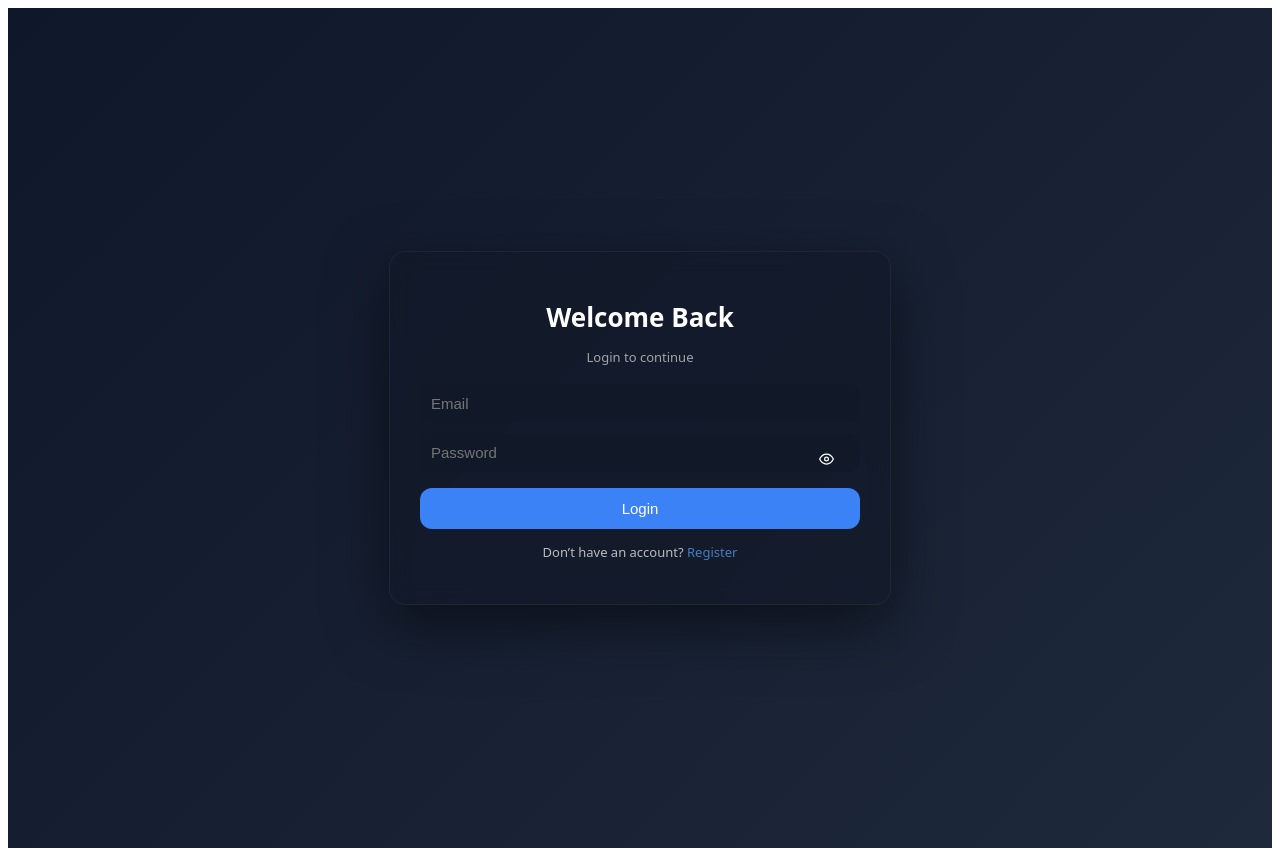
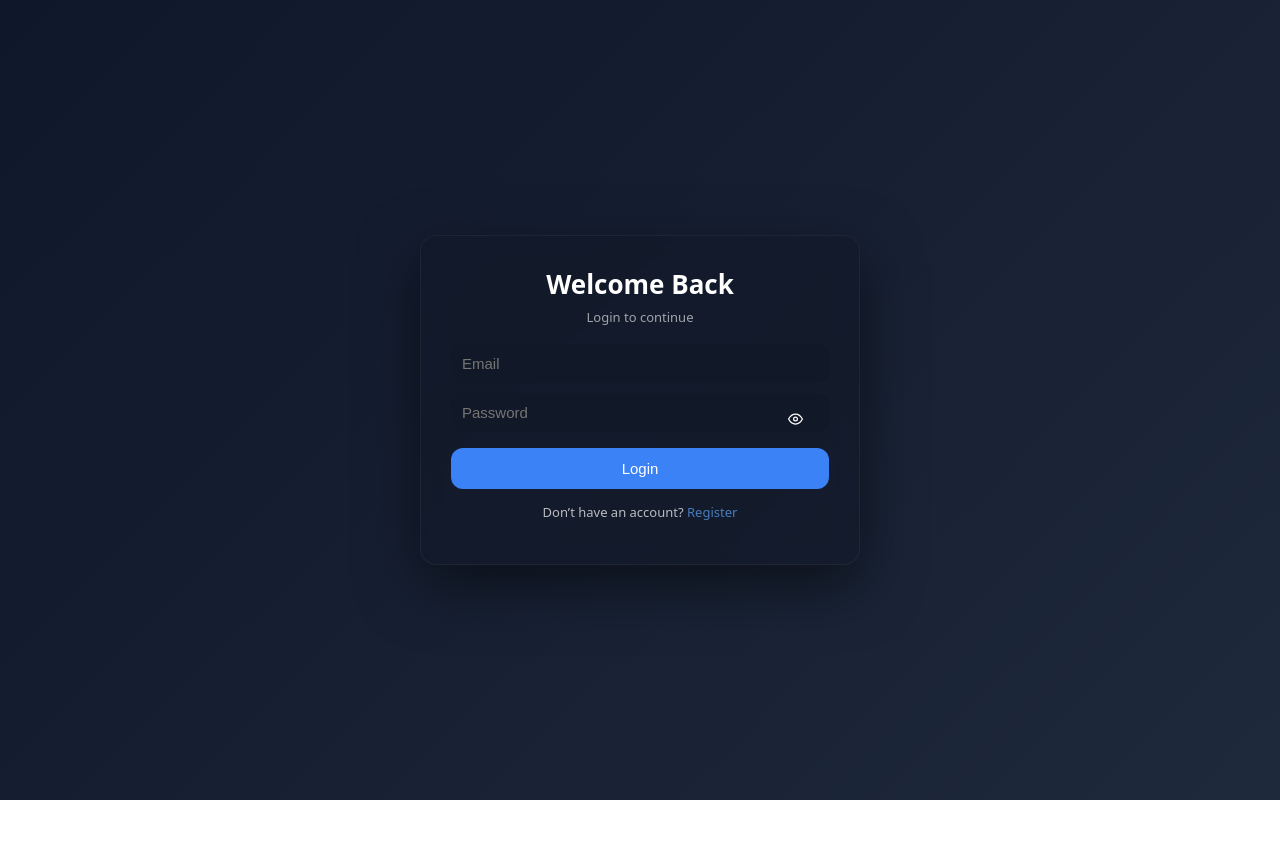
Before and after one commit to Brandonp584/To-Do-List, a React (Vite) app in the folder client/: page / in a window 1280 px wide. After the commit the page ends 800 px from the top, so only its background shows below. Built offline with nearby package versions, Linux system fonts and the light colour scheme.

Commit message:
Fixed pages so no scroll fit on the content

```diff
--- a/client/src/styles/auth.css
+++ b/client/src/styles/auth.css
@@ -1,21 +1,32 @@
 /* ========== Base (Mobile First) ========== */
 
+* {
+    box-sizing: border-box;
+}
+
+html,
+body {
+    margin: 0;
+    padding: 0;
+    overflow-x: hidden;
+}
+
 .authPage {
-    min-height: 100vh;
+    min-height: 100dvh;
     display: flex;
     justify-content: center;
     align-items: center;
-    padding: 20px;
+    padding: 16px;
     background: linear-gradient(135deg, #0f172a, #1e293b);
     font-family: system-ui, -apple-system, sans-serif;
 }
 
 .authCard {
     width: 100%;
-    min-width: 360px;
+    max-width: 360px;
     background: rgba(17, 24, 39, 0.6);
     backdrop-filter: blur(10px);
-    padding: 20px;
+    padding: 18px;
     border-radius: 16px;
     color: white;
     border: 1px solid rgba(255, 255, 255, 0.05);
@@ -27,13 +38,13 @@
 
 .authCard h1 {
     font-size: 20px;
-    margin-bottom: 6px;
+    margin: 0 0 6px;
 }
 
 .subText {
     font-size: 13px;
     opacity: 0.6;
-    margin-bottom: 18px;
+    margin: 0 0 18px;
 }
 
 /* ======== Inputs ======== */
@@ -47,15 +58,11 @@
     background: #111827;
     color: white;
     font-size: 14px;
-    box-sizing: border-box;
 }
 
-/* spacing only for normal inputs */
 .authCard > input {
     margin-bottom: 10px;
 }
-
-/* Focus State */
 
 .authCard input:focus {
     outline: 1px solid #3b82f6;
@@ -70,24 +77,18 @@
     margin-bottom: 10px;
 }
 
-/* ======== Show / Hide Icon ======== */
-
 .passwordToggle {
     position: absolute;
     top: 50%;
     right: 14px;
     transform: translateY(-50%);
-
     background: transparent !important;
     border: none !important;
-
     color: rgba(255, 255, 255, 0.7);
     cursor: pointer;
-
     display: flex;
     align-items: center;
     justify-content: center;
-
     padding: 0;
     margin: 0;
     width: auto !important;
@@ -140,6 +141,7 @@
     position: fixed;
     top: 20px;
     right: 20px;
+    max-width: calc(100vw - 32px);
     background: #22c55e;
     color: white;
     padding: 10px 14px;
@@ -166,6 +168,10 @@
 /* ======== Tablet (>= 640px) ======== */
 
 @media (min-width: 640px) {
+    .authPage {
+        padding: 20px;
+    }
+
     .authCard {
         max-width: 420px;
         padding: 26px;
```
